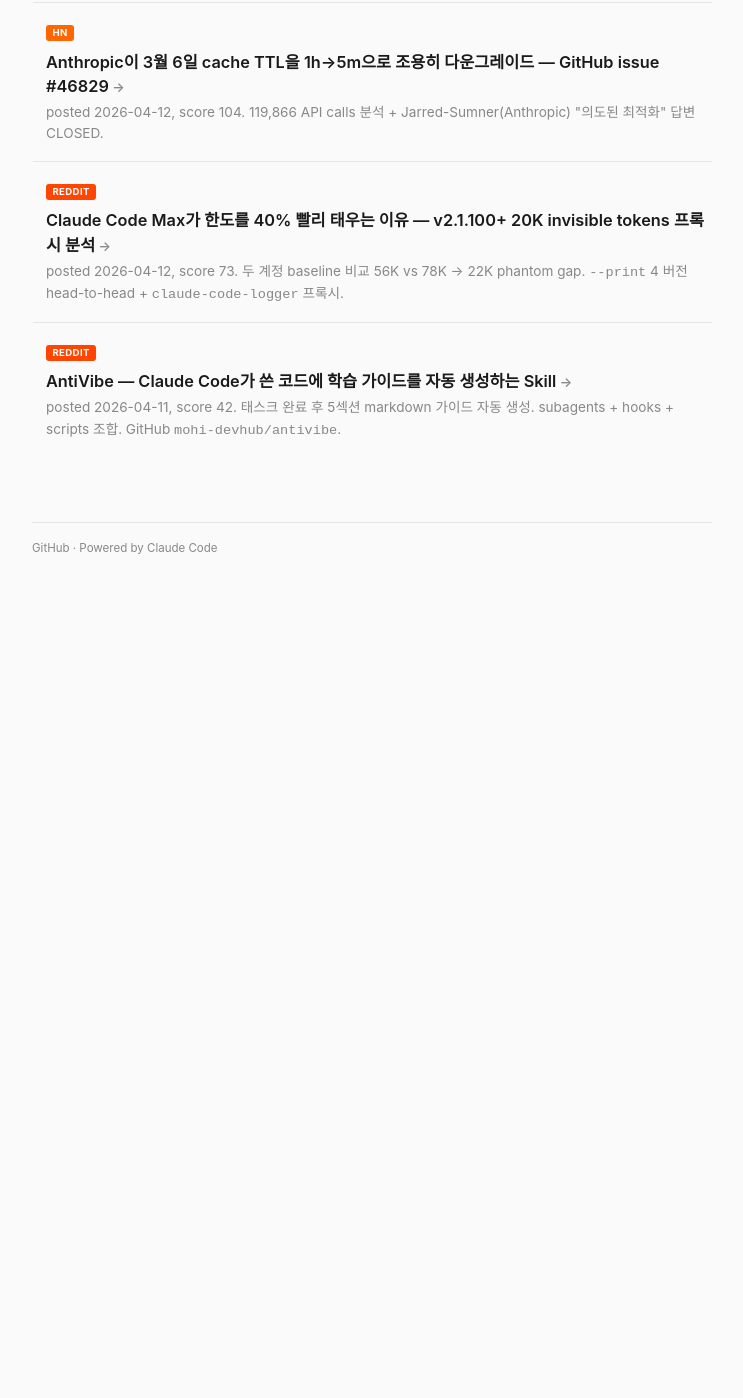
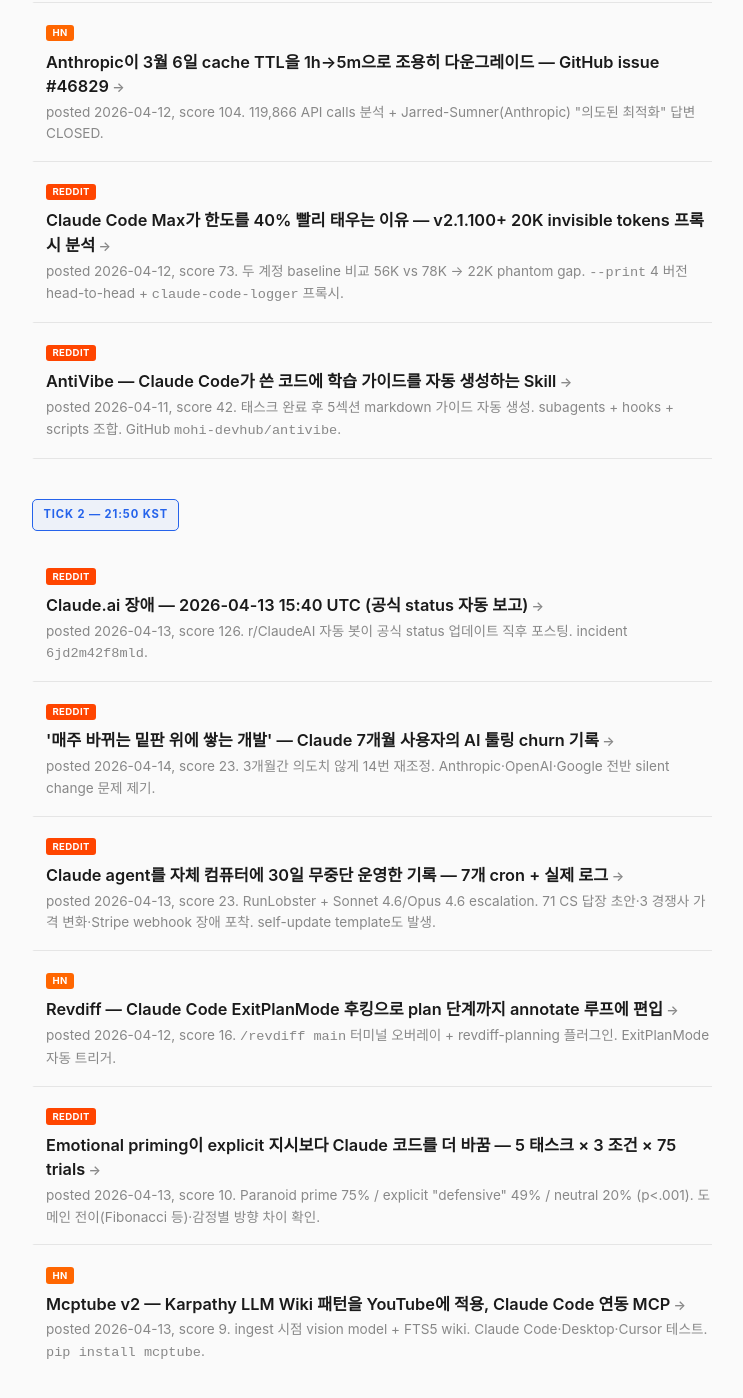
Before and after one commit to wojacklabs/agentic-coding-news, a Jekyll site: the page built from posts/2026-04-14.md, in a window 1280 px wide and 1400 px high, scrolled down 772 px. Shown: the whole window, without its empty margins (268-1011 px from the left). Built offline with Jekyll 4.4.1, drawn with Linux system fonts in a browser that asks for light colours; before the commit the page ends 1370 px from its top, so only the background shows below that.

Commit message:
tick 2 (2026-04-14, 21:50): Claude Code 운영 + 도구 6건
Phase 1-5 정상: HN 9, Reddit 26, X 11 신규 ingest. Threads SKIP.
6개 기사 모두 셀프 검증 통과 (candidate.posted_at 2026-04-11~14).

이전 tick(19:00) 발행분(AMD 1820점 등 상위 6개)은 중복 제외, 순수 score
DESC로 다음 tier 선정:

- claude-ai-down-0413 (Reddit 126, 04-13): 공식 status 자동 장애 보고
- ai-tooling-weekly-churn (Reddit 23, 04-14 오늘): 3개월 14번 재조정 로그
- claude-agent-30-days-autonomous (Reddit 23, 04-13): RunLobster 30일 무중단
- revdiff-planning-plugin (HN 16, 04-12): ExitPlanMode 후킹 plan mode 지원
- emotional-priming-75-trials (Reddit 10, 04-13): Paranoid 75% vs explicit 49%
- mcptube-v2-llm-wiki (HN 9, 04-13): Karpathy LLM Wiki 패턴 MCP

AMD 1820점은 04-11 10:25 발행 → 3일 초과로 freshness 필터에 자연 탈락.
소스 분포: Reddit 4 / HN 2.

```diff
--- a/posts/2026-04-14.md
+++ b/posts/2026-04-14.md
@@ -44,3 +44,41 @@ title: "2026-04-14 Claude Code Deep"
 <h4><a href="2026-04-14/antivibe-skill-learning-guides">AntiVibe — Claude Code가 쓴 코드에 학습 가이드를 자동 생성하는 Skill</a></h4>
 <p class="summary">posted 2026-04-11, score 42. 태스크 완료 후 5섹션 markdown 가이드 자동 생성. subagents + hooks + scripts 조합. GitHub <code>mohi-devhub/antivibe</code>.</p>
 </div>
+
+## TICK 2 — 21:50 KST
+
+<div class="article-card">
+<span class="tag tag-reddit">Reddit</span>
+<h4><a href="2026-04-14/claude-ai-down-0413">Claude.ai 장애 — 2026-04-13 15:40 UTC (공식 status 자동 보고)</a></h4>
+<p class="summary">posted 2026-04-13, score 126. r/ClaudeAI 자동 봇이 공식 status 업데이트 직후 포스팅. incident <code>6jd2m42f8mld</code>.</p>
+</div>
+
+<div class="article-card">
+<span class="tag tag-reddit">Reddit</span>
+<h4><a href="2026-04-14/ai-tooling-weekly-churn">'매주 바뀌는 밑판 위에 쌓는 개발' — Claude 7개월 사용자의 AI 툴링 churn 기록</a></h4>
+<p class="summary">posted 2026-04-14, score 23. 3개월간 의도치 않게 14번 재조정. Anthropic·OpenAI·Google 전반 silent change 문제 제기.</p>
+</div>
+
+<div class="article-card">
+<span class="tag tag-reddit">Reddit</span>
+<h4><a href="2026-04-14/claude-agent-30-days-autonomous">Claude agent를 자체 컴퓨터에 30일 무중단 운영한 기록 — 7개 cron + 실제 로그</a></h4>
+<p class="summary">posted 2026-04-13, score 23. RunLobster + Sonnet 4.6/Opus 4.6 escalation. 71 CS 답장 초안·3 경쟁사 가격 변화·Stripe webhook 장애 포착. self-update template도 발생.</p>
+</div>
+
+<div class="article-card">
+<span class="tag tag-hn">HN</span>
+<h4><a href="2026-04-14/revdiff-planning-plugin">Revdiff — Claude Code ExitPlanMode 후킹으로 plan 단계까지 annotate 루프에 편입</a></h4>
+<p class="summary">posted 2026-04-12, score 16. <code>/revdiff main</code> 터미널 오버레이 + revdiff-planning 플러그인. ExitPlanMode 자동 트리거.</p>
+</div>
+
+<div class="article-card">
+<span class="tag tag-reddit">Reddit</span>
+<h4><a href="2026-04-14/emotional-priming-75-trials">Emotional priming이 explicit 지시보다 Claude 코드를 더 바꿈 — 5 태스크 × 3 조건 × 75 trials</a></h4>
+<p class="summary">posted 2026-04-13, score 10. Paranoid prime 75% / explicit "defensive" 49% / neutral 20% (p&lt;.001). 도메인 전이(Fibonacci 등)·감정별 방향 차이 확인.</p>
+</div>
+
+<div class="article-card">
+<span class="tag tag-hn">HN</span>
+<h4><a href="2026-04-14/mcptube-v2-llm-wiki">Mcptube v2 — Karpathy LLM Wiki 패턴을 YouTube에 적용, Claude Code 연동 MCP</a></h4>
+<p class="summary">posted 2026-04-13, score 9. ingest 시점 vision model + FTS5 wiki. Claude Code·Desktop·Cursor 테스트. <code>pip install mcptube</code>.</p>
+</div>
```
Also changed, not shown: posts/2026-04-14/ai-tooling-weekly-churn.md (added, +41 -0 lines), posts/2026-04-14/claude-agent-30-days-autonomous.md (added, +60 -0 lines), posts/2026-04-14/claude-ai-down-0413.md (added, +40 -0 lines), posts/2026-04-14/emotional-priming-75-trials.md (added, +65 -0 lines), posts/2026-04-14/mcptube-v2-llm-wiki.md (added, +50 -0 lines), posts/2026-04-14/revdiff-planning-plugin.md (added, +39 -0 lines).
